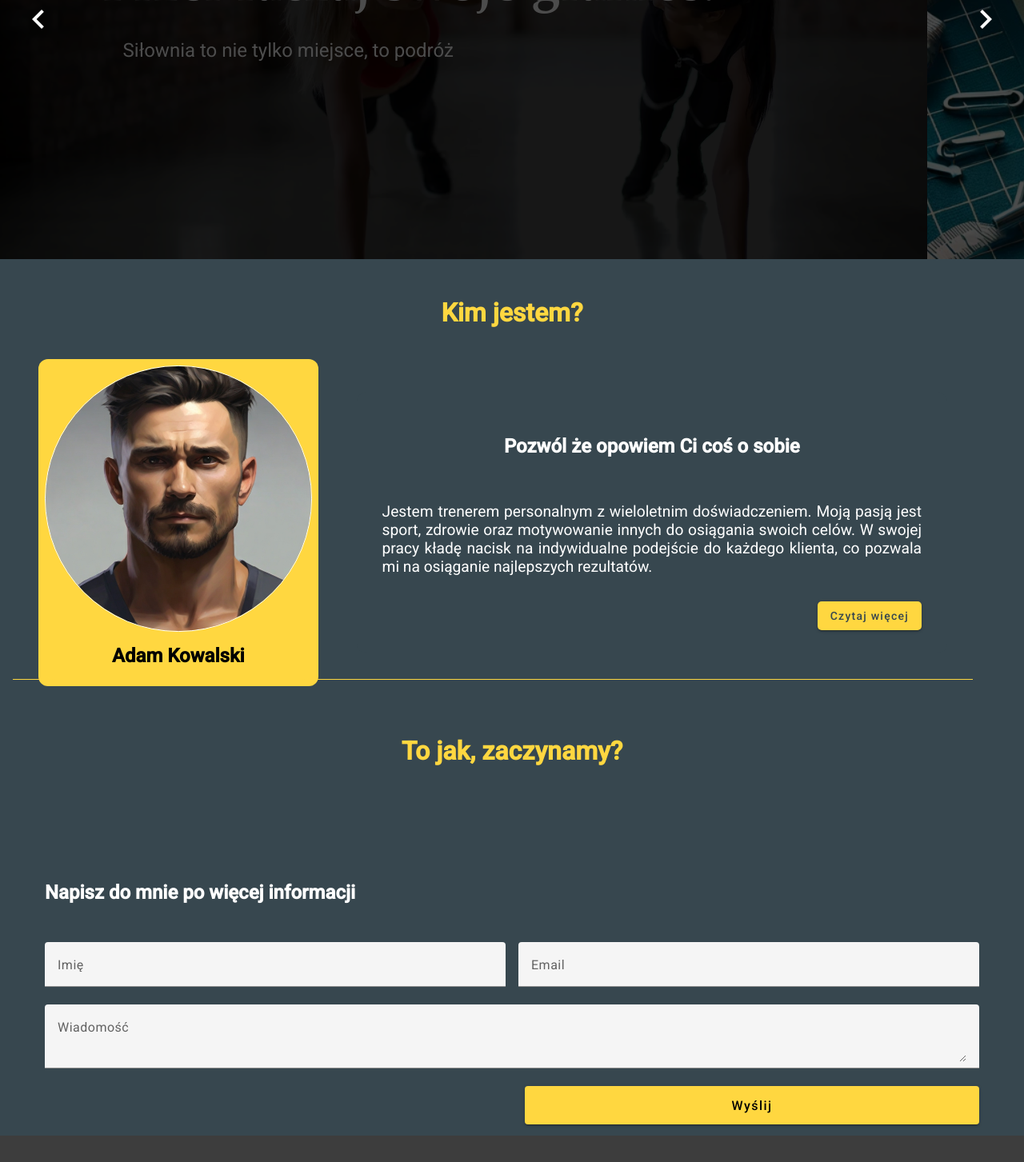
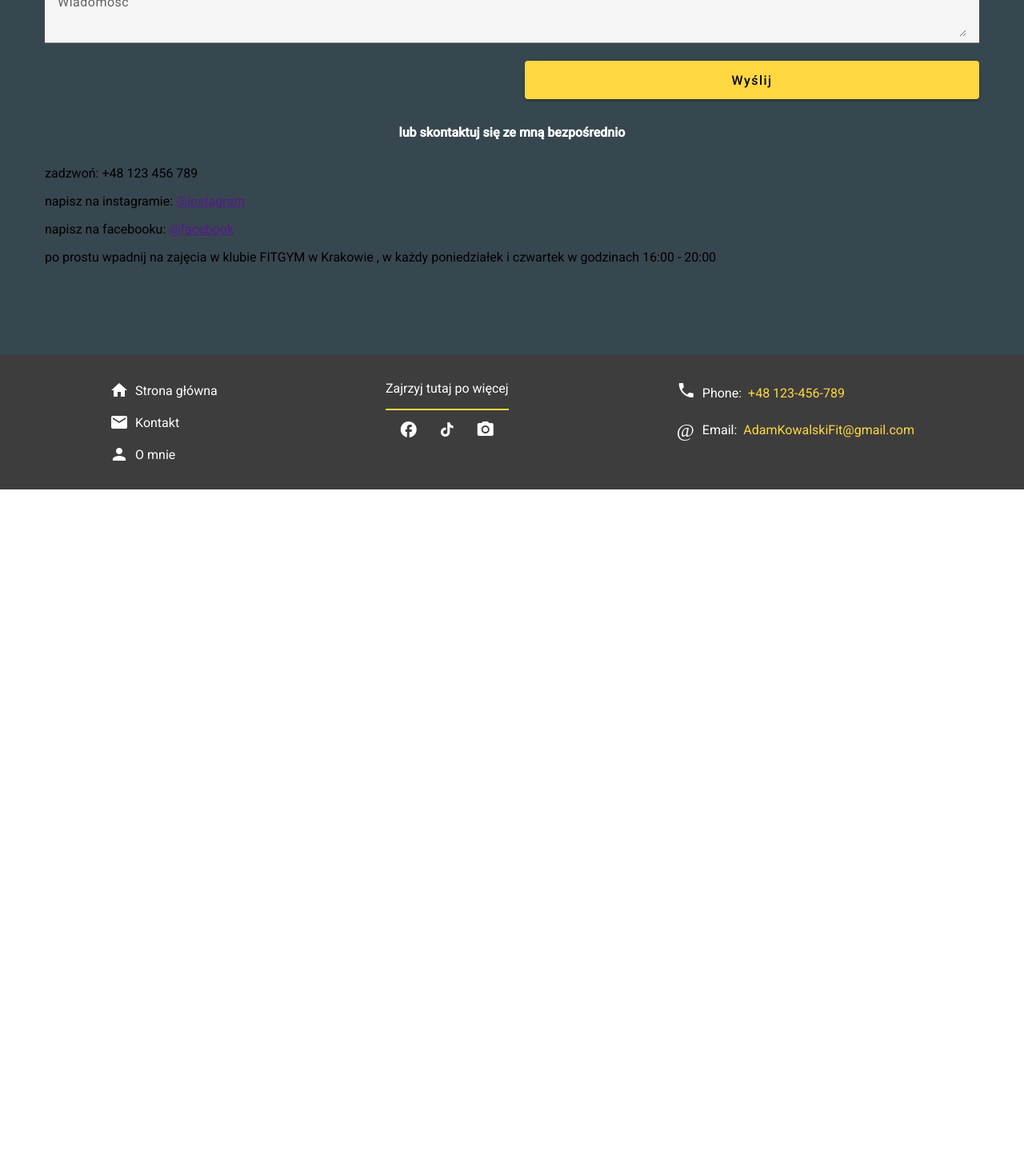
Before and after one commit to Keenus/Recruitment_proj, an Angular app: page /contact in a window 1280 px wide. Shown: the part 340-1793 px from the top of the page at 80% size. After the commit the page ends 952 px from the top, so only its background shows below. Built offline with nearby package versions, Linux system fonts and the light colour scheme.

Commit message:
contact page wip

```diff
--- a/src/app/app-routing.module.ts
+++ b/src/app/app-routing.module.ts
@@ -2,6 +2,7 @@ import { NgModule } from '@angular/core';
 import { RouterModule, Routes } from '@angular/router';
 import {MainPageComponent} from "./components/main-page/main-page.component";
 import {AboutSectionComponent} from "./components/about-section/about-section.component";
+import {ContactSectionComponent} from "./components/contact-section/contact-section.component";
 
 const routes: Routes = [
   {
@@ -30,7 +31,7 @@ const routes: Routes = [
   },
   {
     path: 'contact',
-    component: MainPageComponent
+    component: ContactSectionComponent
   },
 
 ];
--- a/src/app/components/contact-section/contact-section.component.html
+++ b/src/app/components/contact-section/contact-section.component.html
@@ -16,8 +16,15 @@
     <textarea matInput id="message" [(ngModel)]="message"></textarea>
   </mat-form-field>
     <button class="submit-button" mat-raised-button color="accent" (click)="sendMessage()">Wyślij</button>
-    <h3>..lub, sprawdź inne możliwości kontaktu
+    <h3 class="under-submit-text" *ngIf="isMainPage">..lub, sprawdź inne możliwości kontaktu
       <a href="/contact">tutaj</a>
     </h3>
+    <div class="more-contact-info" *ngIf="!isMainPage">
+      <h3 class="under-submit-text">lub skontaktuj się ze mną bezpośrednio</h3>
+      <p>zadzwoń: +48 123 456 789</p>
+      <p>napisz na instagramie: <a href="">@instagram</a></p>
+      <p>napisz na facebooku: <a href="">@facebook</a></p>
+      <p>po prostu wpadnij na zajęcia w klubie FITGYM w Krakowie , w każdy poniedziałek i czwartek w godzinach 16:00 - 20:00</p>
+    </div>
   </div>
 </div>
--- a/src/app/components/contact-section/contact-section.component.ts
+++ b/src/app/components/contact-section/contact-section.component.ts
@@ -1,4 +1,4 @@
-import { Component } from '@angular/core';
+import {Component, Input} from '@angular/core';
 
 @Component({
   selector: 'app-contact-section',
@@ -22,4 +22,7 @@ export class ContactSectionComponent {
     this.email = '';
     this.message = '';
   }
+
+  @Input() isMainPage: boolean = false;
+
 }
--- a/src/app/components/main-page/main-page.component.html
+++ b/src/app/components/main-page/main-page.component.html
@@ -8,6 +8,6 @@
 </section>
 <section class="section">
   <h2>To jak, zaczynamy?</h2>
-  <app-contact-section></app-contact-section>
+  <app-contact-section [isMainPage]="true"></app-contact-section>
 </section>
 </div>
```
